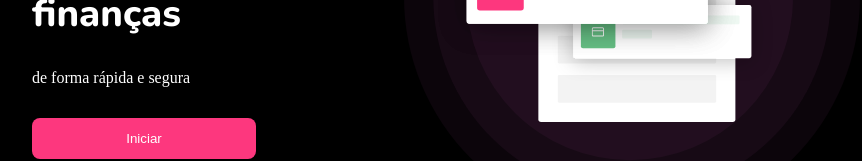
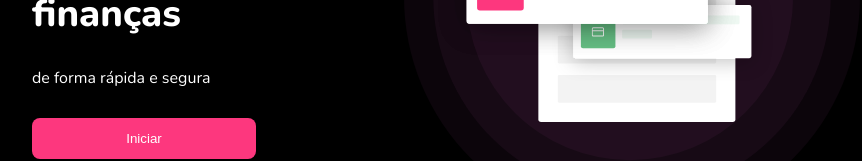
Before and after one commit to hitaloss/nukenzie, a React (Create React App) app: page / in a window 1280 px wide. Shown: the part 299-460 px from the top of the page, without its empty margins (232-1094 px from the left). Built offline with nearby package versions, Linux system fonts and the light colour scheme.

Commit message:
Update styles.css

```diff
--- a/src/components/HomePage/styles.css
+++ b/src/components/HomePage/styles.css
@@ -47,6 +47,7 @@
 }
 
 .container-text-small {
+  font-family: Nunito,sans-serif;
   font-weight: 400;
   font-size: 16px;
   color: white;
```
